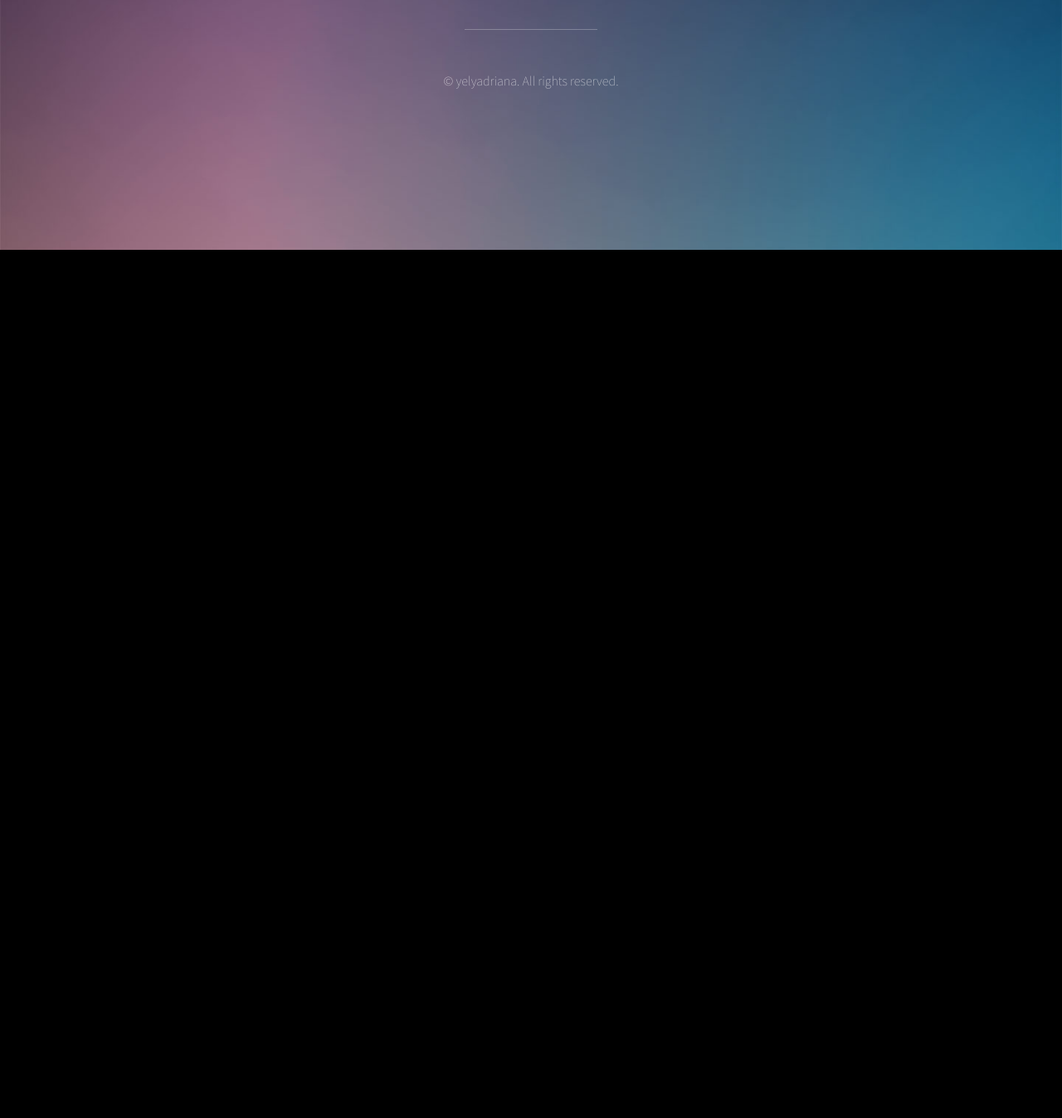
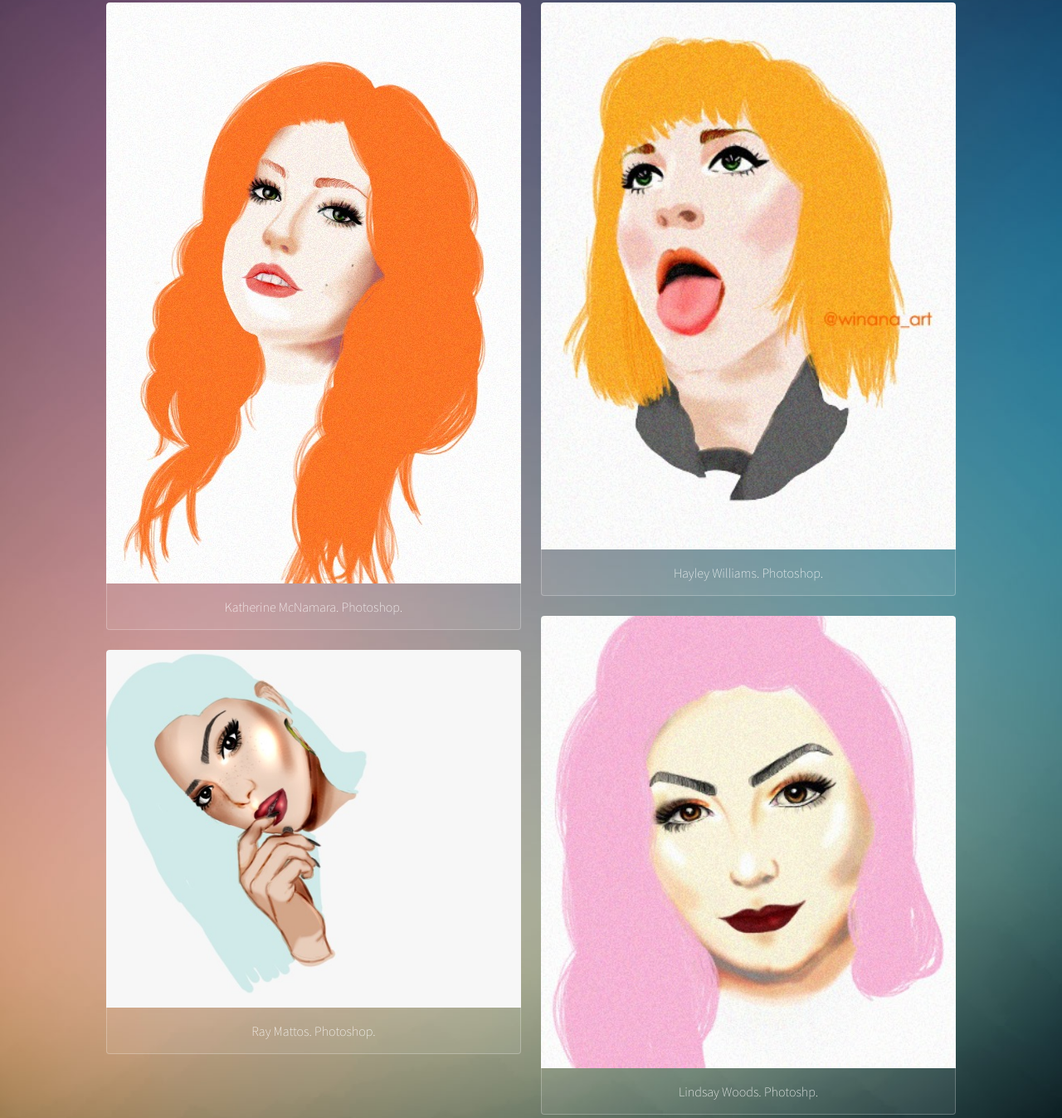
Before and after one commit to garciadriana/portfolio-pessoal, a plain HTML site: page index.html in a window 1280 px wide. Shown: the part 499-1846 px from the top of the page at 83% size. Before the commit the page ends 800 px from the top, so only its background shows below. Drawn offline with Linux system fonts and the light colour scheme; files whose address does not match are found by name.

Commit message:
Modificação no template das imagens
Adição do portfólio.

```diff
--- a/assets/css/main.css
+++ b/assets/css/main.css
@@ -2431,7 +2431,7 @@
 			-webkit-flex-direction: column;
 			-ms-flex-direction: column;
 			flex-direction: column;
-			width: calc(100% / 3);
+			width: calc(100% / 2);
 			padding-left: 2em;
 		}
 
--- a/index.html
+++ b/index.html
@@ -28,28 +28,28 @@
 				<!-- Main -->
 					<section id="main">
 
-						<!-- Thumbnails
+						<!-- Thumbnails-->
 							<section class="thumbnails">
 								<div>
-									<a href="images/fulls/01.jpg">
-										<img src="images/thumbs/01.jpg" alt="" />
-										<h3>Lorem ipsum dolor sit amet</h3>
+									<a href="images/fulls/kat.jpeg">
+										<img src="images/thumbs/kat.jpeg" alt="" />
+										<h3>Katherine McNamara. Photoshop.</h3>
 									</a>
-									<a href="images/fulls/02.jpg">
-										<img src="images/thumbs/02.jpg" alt="" />
-										<h3>Lorem ipsum dolor sit amet</h3>
+									<a href="images/fulls/ray.jpeg">
+										<img src="images/thumbs/ray.jpeg" alt="" />
+										<h3>Ray Mattos. Photoshop.</h3>
 									</a>
 								</div>
 								<div>
-									<a href="images/fulls/03.jpg">
-										<img src="images/thumbs/03.jpg" alt="" />
-										<h3>Lorem ipsum dolor sit amet</h3>
+									<a href="images/fulls/hayley.jpeg">
+										<img src="images/thumbs/hayley.jpeg" alt="" />
+										<h3>Hayley Williams. Photoshop.</h3>
 									</a>
-									<a href="images/fulls/04.jpg">
-										<img src="images/thumbs/04.jpg" alt="" />
-										<h3>Lorem ipsum dolor sit amet</h3>
+									<a href="images/fulls/lind.jpeg">
+										<img src="images/thumbs/lind.jpeg" alt="" />
+										<h3>Lindsay Woods. Photoshp.</h3>
 									</a>
-									<a href="images/fulls/05.jpg">
+									<!--<a href="images/fulls/05.jpg">
 										<img src="images/thumbs/05.jpg" alt="" />
 										<h3>Lorem ipsum dolor sit amet</h3>
 									</a>
@@ -63,7 +63,7 @@
 										<img src="images/thumbs/07.jpg" alt="" />
 										<h3>Lorem ipsum dolor sit amet</h3>
 									</a>
-								</div>
+								</div>-->
 							</section>
 
 					</section>-->
```
Also changed, not shown: images/fulls/hayley.jpeg (added), images/fulls/kat.jpeg (added), images/fulls/lind.jpeg (added), images/fulls/ray.jpeg (added), images/thumbs/hayley.jpeg (added), images/thumbs/kat.jpeg (added), images/thumbs/lind.jpeg (added), images/thumbs/ray.jpeg (added).
